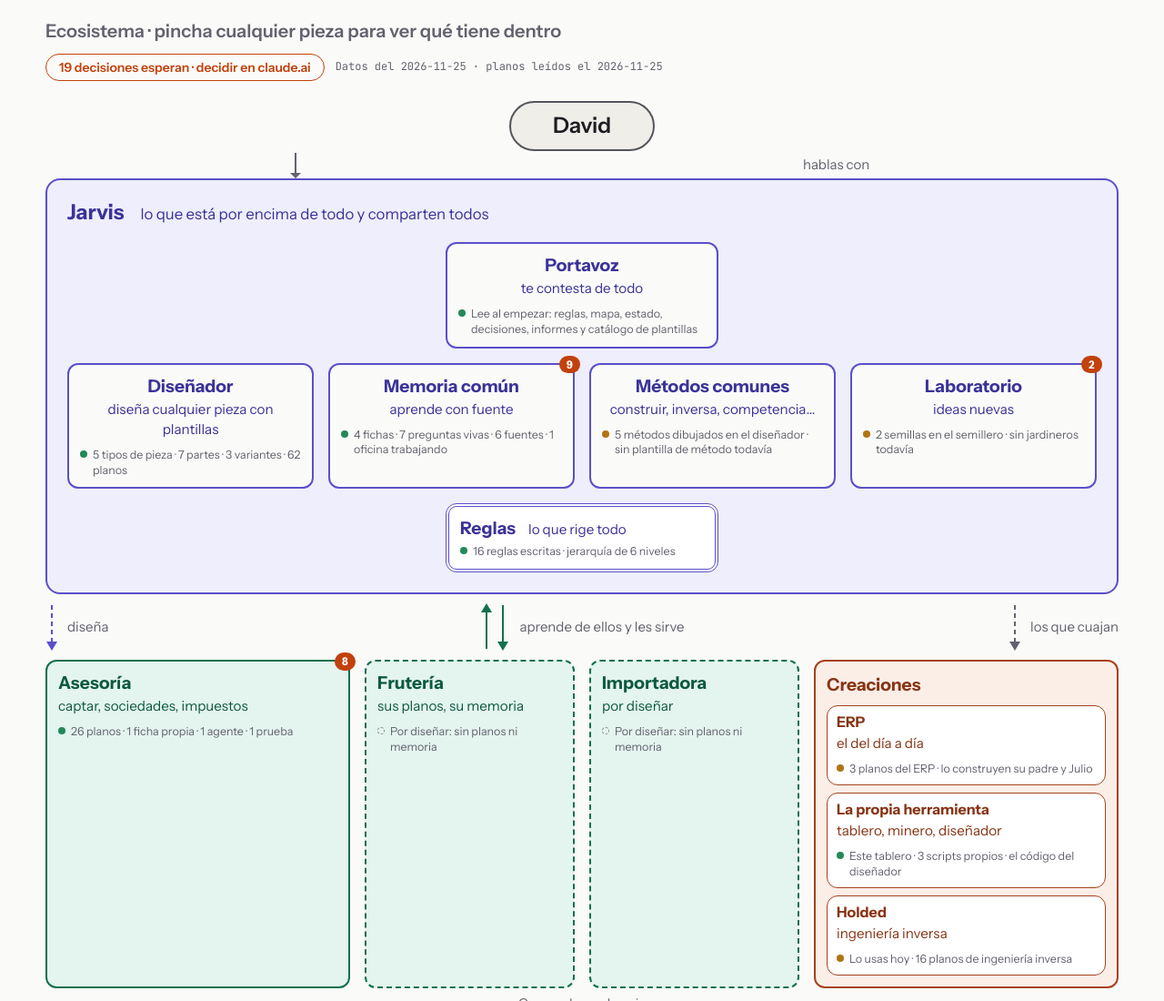
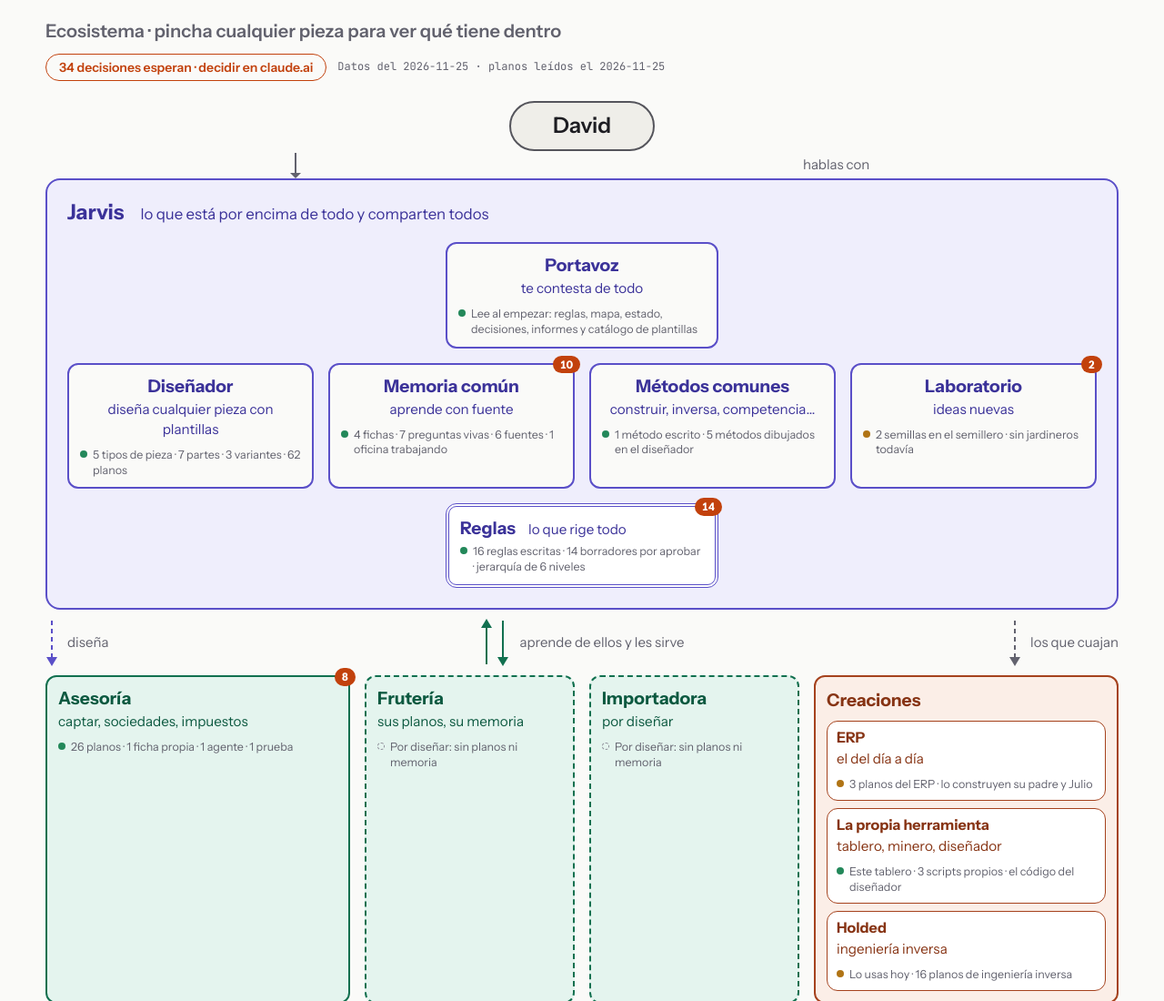
Before and after one commit to sdch96-ctrl/tablero, a plain HTML site: page index.html in a window 1280 px wide. Shown: the top 1100 px of the page at 91% size. Drawn offline with Linux system fonts and the light colour scheme.

Commit message:
Tablero del ecosistema: actualización

```diff
--- a/index.html
+++ b/index.html
@@ -177,7 +177,8 @@ details.panel ul { margin: 10px 0 0; padding-left: 18px; display: grid; gap: 4px
     pregunta: [["si", "Sí"], ["no", "No"], ["otra", "Otra respuesta"]],
     semilla: [["cuidar", "Seguir cuidándola"], ["descartar", "Descartar"]],
     fuente: [["aceptar", "Aceptar"], ["rechazar", "Rechazar"]],
-    cambio: [["aplicar", "Aplicar al plano"], ["corregir", "Corregir"], ["descartar", "Descartar"]]
+    cambio: [["aplicar", "Aplicar al plano"], ["corregir", "Corregir"], ["descartar", "Descartar"]],
+    regla: [["aprobar", "Aprobar"], ["corregir", "Corregir"], ["descartar", "Descartar"]]
   };
   const NECESITA_NOTA = { corregir: true, otra: true };
   let data = null, sel = "ecosistema", filtro = null, db = null, decisiones = {};
@@ -322,7 +323,7 @@ details.panel ul { margin: 10px 0 0; padding-left: 18px; display: grid; gap: 4px
       const btns = el("div", "btns"); const nota = el("textarea"); nota.id = "nota-" + docId(p.id);
       nota.placeholder = "Nota para la oficina (obligatoria para corregir u otra respuesta)"; nota.value = (prev && prev.nota) || "";
       const estado = el("div", "saved", prev ? `Decidido: ${prev.etiqueta}${prev.procesado ? " · aplicado por la oficina" : " · pendiente de aplicar"}` : "");
-      (OPCIONES[p.tipo] || OPCIONES.ficha).forEach(([val, label]) => {
+      (p.opciones || OPCIONES[p.tipo] || OPCIONES.ficha).forEach(([val, label]) => {
         const b = el("button", "btn" + (prev && prev.decision === val ? " on" : ""), label); b.type = "button";
         if (!db) b.disabled = true;
         b.addEventListener("click", () => decidir(p, val, label, nota, estado, b));
--- a/organismo.json
+++ b/organismo.json
@@ -144,6 +144,16 @@
      "ruta": "espacios/asesoria/` (sin pasar todavía por la plantilla)"
     },
     {
+     "titulo": "Consejo de diseño",
+     "detalle": "se convoca antes de construir algo nuevo",
+     "ruta": "arnes/consejos/diseno.md"
+    },
+    {
+     "titulo": "Acta · ¿Cómo se monta el departamento de conocimiento (la memoria común)? ¿Cuál es su primer agente, es una oficina, qué procesos sigue?",
+     "detalle": "pendiente de la decisión de David",
+     "ruta": "arnes/consejos/actas/2026-11-25-departamento-de-conocimiento.md"
+    },
+    {
      "titulo": "Abrir el diseñador de planos",
      "enlace": "https://claude.ai/artifact/PHgYBedp1r6zg7q4Wf5nJL"
     },
@@ -250,8 +260,8 @@
      "enlace": "https://claude.ai/artifact/PHgYBedp1r6zg7q4Wf5nJL"
     }
    ],
-   "pendientes": 9,
-   "pendientes_publico": 9
+   "pendientes": 10,
+   "pendientes_publico": 10
   },
   {
    "id": "metodos",
@@ -260,9 +270,14 @@
    "grupo": "jarvis",
    "que": "Las formas de trabajar que se repiten en cualquier pieza: construir algo, hacer ingeniería inversa de un producto, analizar a la competencia, aprender un tema por niveles.",
    "plantilla": "Forma de trabajar (por hacer)",
-   "estado": "iniciado",
-   "resumen": "5 métodos dibujados en el diseñador · sin plantilla de método todavía",
+   "estado": "vivo",
+   "resumen": "1 método escrito · 5 métodos dibujados en el diseñador",
    "items": [
+    {
+     "titulo": "Método · construir una pieza",
+     "detalle": "método escrito",
+     "ruta": "arnes/metodos/construir-una-pieza.md"
+    },
     {
      "titulo": "Método · diseñar un camino inicial y enlazarlo al ERP",
      "detalle": "Sistema · propuesto",
@@ -327,7 +342,7 @@
    "que": "Las reglas de todo el ecosistema, con jerarquía: principio 0 > principios > normas externas > políticas de cada espacio > criterios de oficio > preferencias. La de arriba manda.",
    "plantilla": "—",
    "estado": "vivo",
-   "resumen": "16 reglas escritas · jerarquía de 6 niveles",
+   "resumen": "16 reglas escritas · 14 borradores por aprobar · jerarquía de 6 niveles",
    "items": [
     {
      "titulo": "P0 · El imperio está al servicio del bienestar, no al revés. Jarvis protege el tiempo de David con la gente que quiere y su descanso, y no le propone trabajo que se los coma.",
@@ -394,6 +409,62 @@
      "detalle": "nueva, 25 nov 2026"
     },
     {
+     "titulo": "Borrador B1 · El éxito no está en una pieza (la asesoría, el ERP) sino en los procesos para crear todas las piezas con estructura y criterio.",
+     "detalle": "propuesto como principio · borrador"
+    },
+    {
+     "titulo": "Borrador B2 · Antes de construir algo nuevo de cierto tamaño, se convoca el consejo de diseño y su acta queda escrita.",
+     "detalle": "propuesto como criterio · borrador"
+    },
+    {
+     "titulo": "Borrador B3 · Todo lo que se aclara en una conversación que suene a regla se apunta como borrador pendiente de aprobación.",
+     "detalle": "propuesto como principio · borrador"
+    },
+    {
+     "titulo": "Borrador B4 · Un dibujo o una página del ecosistema tiene que salir de los datos reales y servir para actuar; si solo enseña, no vale.",
+     "detalle": "propuesto como criterio · borrador"
+    },
+    {
+     "titulo": "Borrador B5 · Lo que se mina de una fuente se lee entero y con preguntas delante; nada de «tres ideas por vídeo» con plantilla.",
+     "detalle": "propuesto como criterio · borrador"
+    },
+    {
+     "titulo": "Borrador B6 · Las ideas no se aparcan: o se trabajan (jardineros) o mueren con motivo y fecha.",
+     "detalle": "propuesto como criterio · borrador"
+    },
+    {
+     "titulo": "Borrador B7 · Personal y profesional van separados, pero las sinergias se etiquetan y Jarvis las detecta.",
+     "detalle": "propuesto como principio · borrador"
+    },
+    {
+     "titulo": "Borrador B8 · El reparto de recursos (cupo, tiempo de David) se hace explícito entre trabajar hoy, aprender y crecer, y se revisa.",
+     "detalle": "propuesto como política · borrador"
+    },
+    {
+     "titulo": "Borrador B9 · Las comprobaciones y aprobaciones se van automatizando por tipo de decisión, versión a versión, según se aprueban sin corregir.",
+     "detalle": "propuesto como criterio · borrador"
+    },
+    {
+     "titulo": "Borrador B10 · Cuando haya caja, se reinvierte en capacidad propia (servidores, modelos locales) combinada con modelos punteros.",
+     "detalle": "propuesto como política · borrador"
+    },
+    {
+     "titulo": "Borrador B11 · Lo que se publica en abierto (web de GitHub) va sin lo personal ni datos de clientes, y lo decide David.",
+     "detalle": "propuesto como política · borrador"
+    },
+    {
+     "titulo": "Borrador B12 · Un recorrido se prueba con casos inventados que cubran todas sus salidas antes de que lo siga un agente.",
+     "detalle": "propuesto como criterio · borrador"
+    },
+    {
+     "titulo": "Borrador B13 · El presupuesto no se manda por correo sin más (Tomás Sala); por decidir cómo afecta al recorrido 0.1.",
+     "detalle": "propuesto como política · borrador"
+    },
+    {
+     "titulo": "Borrador B14 · Primero equipos de agentes, después equipos mixtos con personas, para levantar generadores de caja.",
+     "detalle": "propuesto como principio · borrador"
+    },
+    {
      "titulo": "Reglas de cada generador",
      "detalle": "en el CLAUDE.md de cada espacio, apartado «Reglas propias»"
     },
@@ -402,8 +473,8 @@
      "ruta": "arnes/reglas/reglas.md"
     }
    ],
-   "pendientes": 0,
-   "pendientes_publico": 0
+   "pendientes": 14,
+   "pendientes_publico": 14
   },
   {
    "id": "asesoria",
@@ -777,6 +848,6 @@
  "sigue": [],
  "bandeja": [],
  "publico": true,
- "pendientes_total": 19,
+ "pendientes_total": 34,
  "decidir_en": "https://claude.ai/artifact/8dzoqjebYfSoyScxqZusjH"
 }
```
